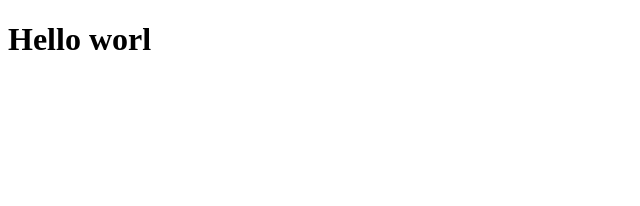
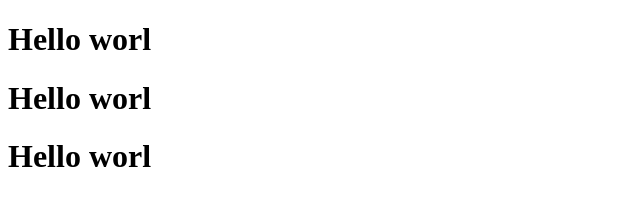
Before and after one commit to mayurikadgaye/MyFirstRepository, a plain HTML site: page index.html in a window 1280 px wide. Shown: the whole page, without its empty margins (0-640 px from the left). Drawn offline with Linux system fonts and the light colour scheme.

Commit message:
Mazi cha index html

```diff
--- a/index.html
+++ b/index.html
@@ -8,6 +8,7 @@
 </head>
 <body>
     <h1>Hello worl</h1>
+    <h1>Hello worl</h1><h1>Hello worl</h1>
 
 </body>
 </html>
```
Also changed, not shown: 1 other file.
